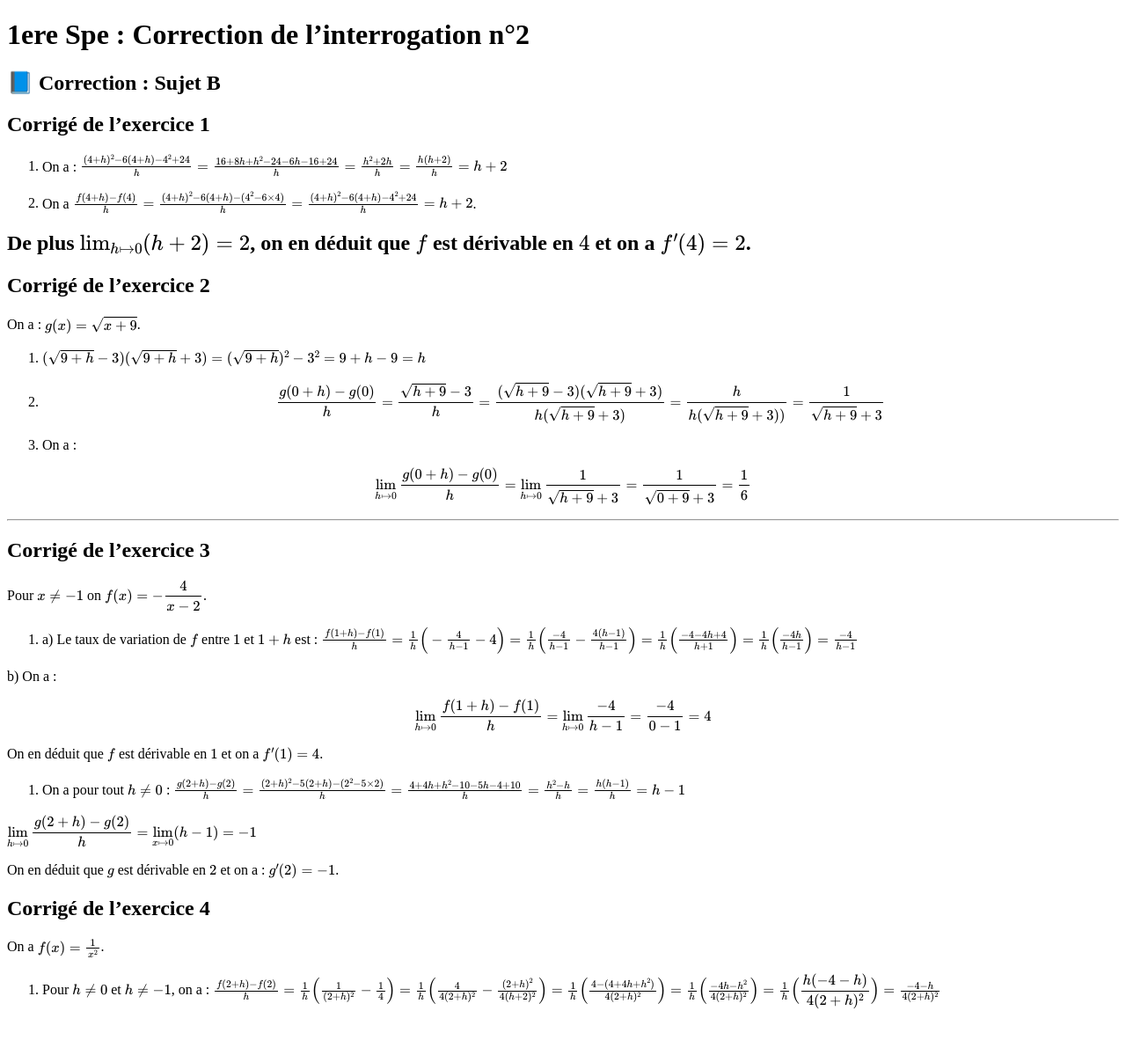
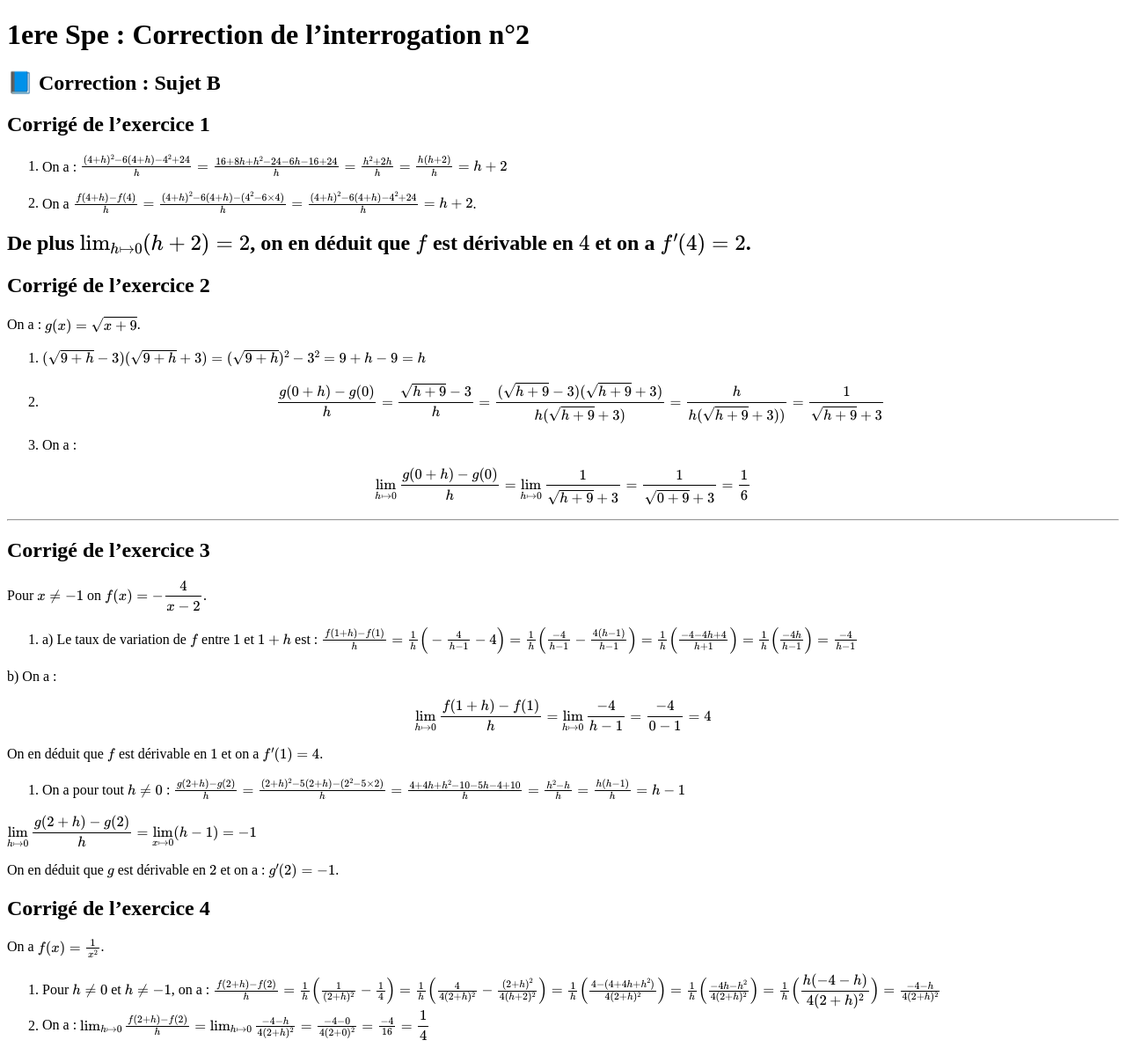
Before and after one commit to mebalou/Evaluations_1Spe_M_LOUNIS, a Jekyll site: the page built from index.md, in a window 1280 px wide. Shown: the whole page at 88% size. Built offline with Jekyll 4.4.1, drawn with Linux system fonts in a browser that asks for light colours; before the commit the page ends 1163 px from its top, so only the background shows below that.

Commit message:
Update index.md

```diff
--- a/index.md
+++ b/index.md
@@ -80,5 +80,10 @@ $$\frac{f(2+h)-f(2)}{h}
  = \frac{1}{h}\Big(\dfrac{h(-4-h)}{4(2+h)^2}\Big)
  = \frac{-4-h}{4(2+h)^2}
 $$
-
+2. On a :
+   $$\lim_{h\mapsto 0} \frac{f(2+h)-f(2)}{h}
+=\lim_{h\mapsto 0} \frac{-4-h}{4(2+h)^2}
+=\frac{-4-0}{4(2+0)^2}
+=\frac{-4}{16}
+   =\dfrac{1}{4}$$
 <script src="https://cdn.jsdelivr.net/npm/mathjax@3/es5/tex-mml-chtml.js"></script>
```
